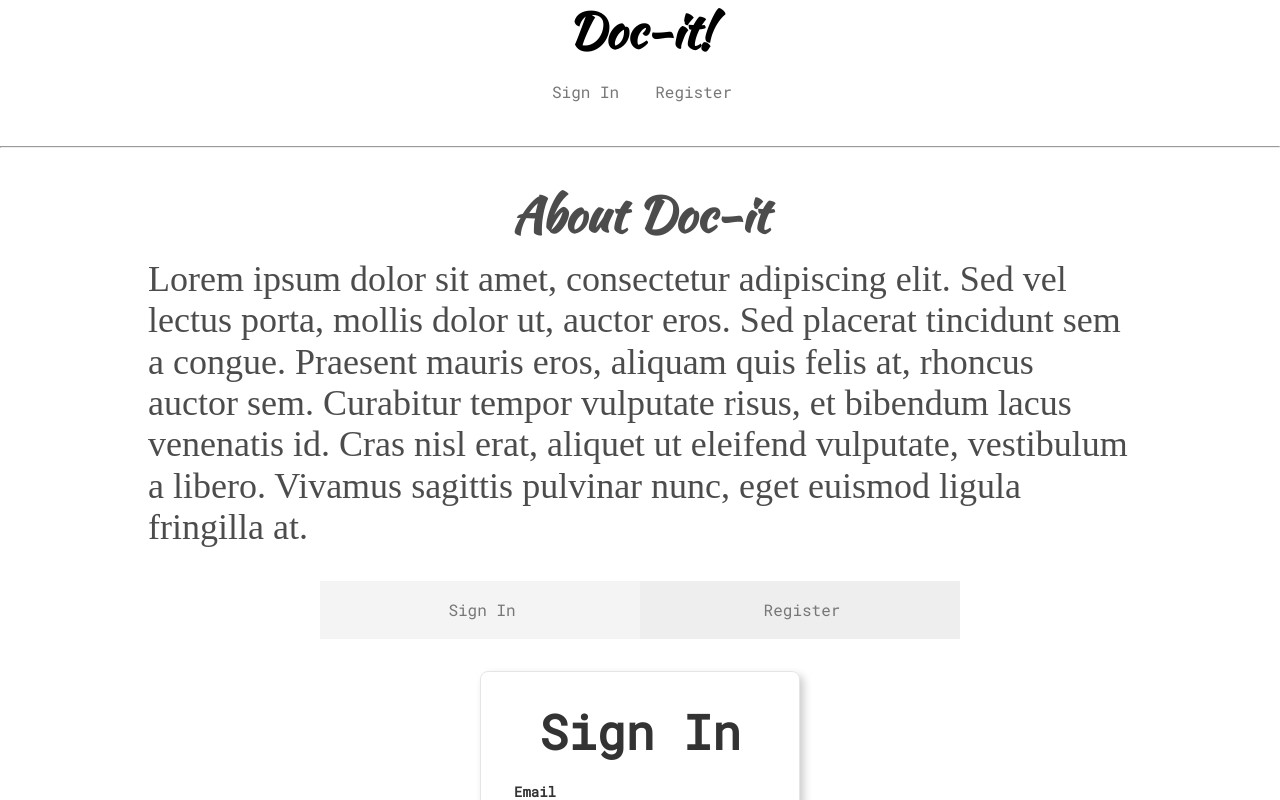
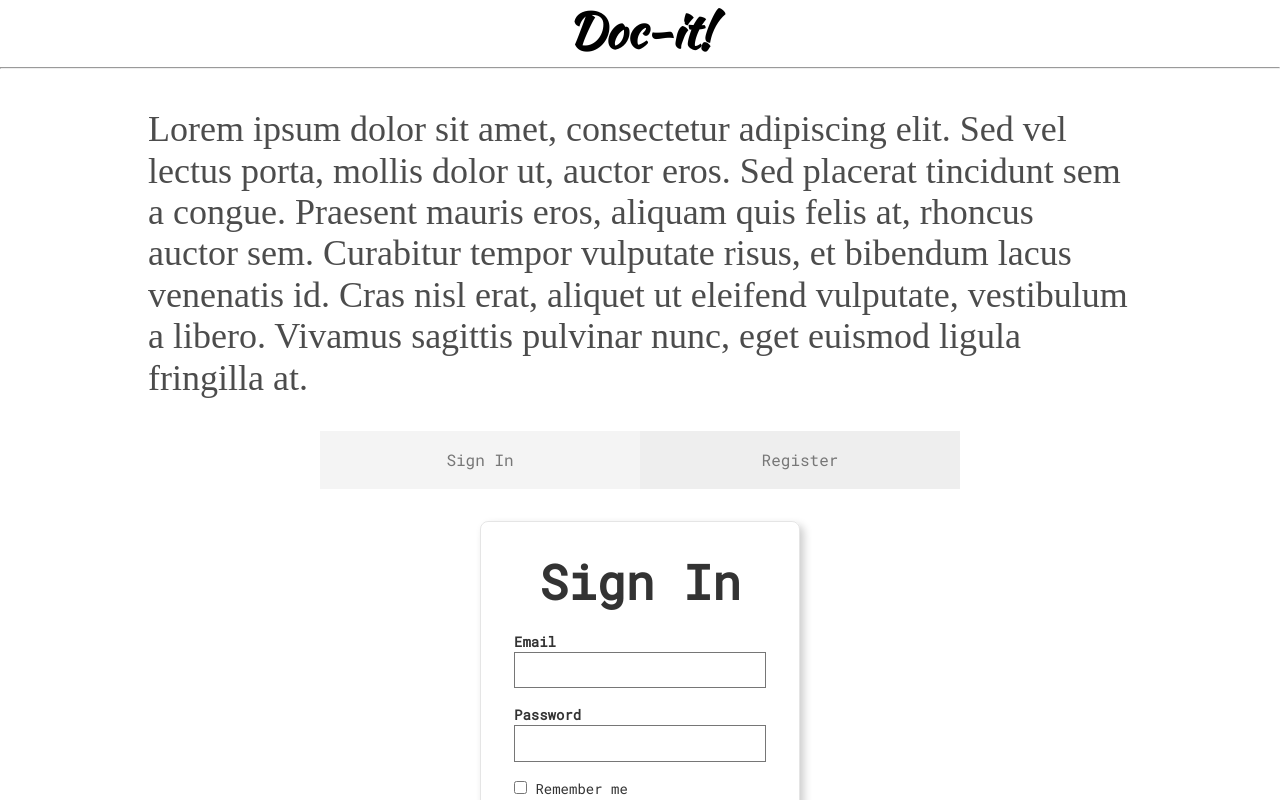
Before and after one commit to Herocod3r/DocIT, a React (Create React App) app in the folder frontend/: page / in a window 1280 px wide. Shown: the top 800 px of the page. Built offline with nearby package versions, Linux system fonts and the light colour scheme; a web font is replaced by a local one.

Commit message:
Removed unnecessary blocks

```diff
--- a/frontend/src/Components/Header/Header.js
+++ b/frontend/src/Components/Header/Header.js
@@ -14,7 +14,7 @@ const Header = ({ onRouteChange, isSignedIn }) => {
           >
             Doc-it!
           </p>
-          <div class="tc">
+          {/* <div class="tc">
             <p
               //   onClick={() => onRouteChange('signin')}
               className="link dim gray f6 f5-ns dib mr3 pointer"
@@ -27,7 +27,7 @@ const Header = ({ onRouteChange, isSignedIn }) => {
             >
               Sign Out
             </p>
-          </div>
+          </div> */}
         </nav>
         <hr />
       </div>
@@ -43,7 +43,7 @@ const Header = ({ onRouteChange, isSignedIn }) => {
           >
             Doc-it!
           </p>
-          <div class="tc pb3">
+          {/* <div class="tc pb3">
             <p
               onClick={() => onRouteChange('signin')}
               className="link dim gray f6 f5-ns dib mr3 pointer"
@@ -56,7 +56,7 @@ const Header = ({ onRouteChange, isSignedIn }) => {
             >
               Register
             </p>
-          </div>
+          </div> */}
         </nav>
         <hr />
       </div>
--- a/frontend/src/Components/Home/Home.js
+++ b/frontend/src/Components/Home/Home.js
@@ -7,9 +7,9 @@ const Home = ({ onRouteChange, isSignedIn }) => {
         <article class="bg-white">
           <div class="ph4 ph5-m ph6-l">
             <div class="pv4 f4 f2-ns center">
-              <h1 class="heading fw6 f1 fl w-100 black-70 tc mt0 mb3">
+              {/* <h1 class="heading fw6 f1 fl w-100 black-70 tc mt0 mb3">
                 About Doc-it
-              </h1>
+              </h1> */}
               <p class="db black-70 serif mv0 baskerville">
                 Lorem ipsum dolor sit amet, consectetur adipiscing elit. Sed vel
                 lectus porta, mollis dolor ut, auctor eros. Sed placerat
@@ -28,13 +28,13 @@ const Home = ({ onRouteChange, isSignedIn }) => {
             style={{ marginLeft: '25%' }}
             class="fl w-25 bg-near-white tc pointer"
           >
-            <p className="link dim gray f6 f5-ns dib mr3">Sign In</p>
+            <p className="link mh0 dim gray f6 f5-ns dib mr3">Sign In</p>
           </div>
           <div
             onClick={() => onRouteChange('register')}
             class="fl w-25 bg-light-gray tc pointer"
           >
-            <p className="link dim gray f6 f5-ns dib mr3">Register</p>
+            <p className="link mh0 dim gray f6 f5-ns dib mr3">Register</p>
           </div>
         </article>
       </main>
```
